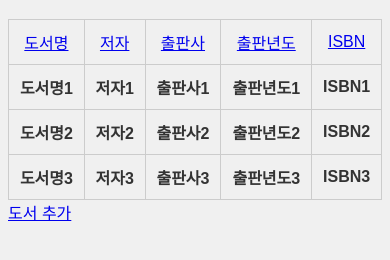
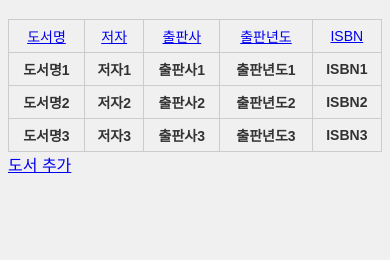
Before and after one commit to handongyonggar/Project2FFinal, a plain HTML site: page index.html in a window 390 px wide. Shown: the part 70-330 px from the top of the page. Drawn offline with Linux system fonts and the light colour scheme.

Commit message:
mobile plus

```diff
--- a/my.css
+++ b/my.css
@@ -35,3 +35,13 @@ button {
 }
 
 /* 그 외의 스타일 규칙을 추가하세요 */
+@media (max-width: 768px) {
+    /* 모바일 장치 스타일 */
+    .table {
+        font-size: 14px;
+    }
+
+    .table th, .table td {
+        padding: 6px;
+    }
+}
```
